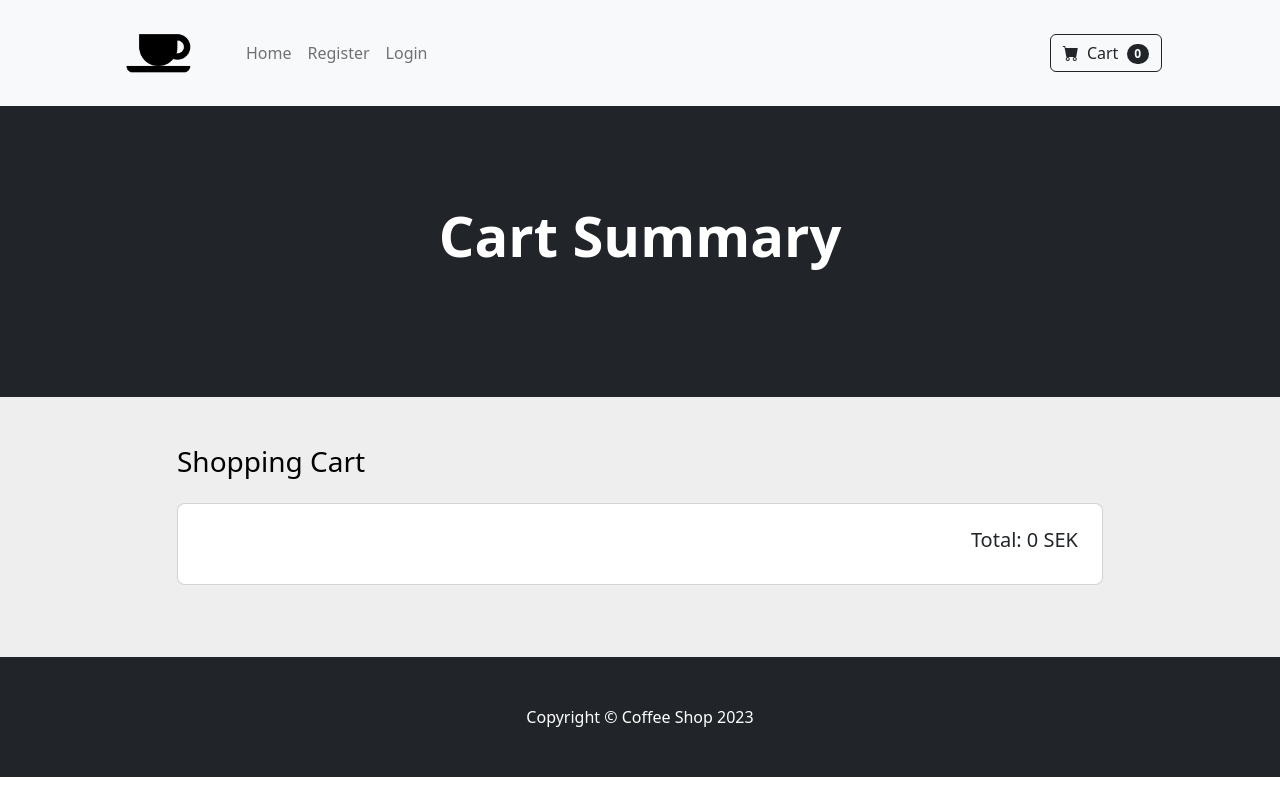
After one commit to Sanjivani-S/Coffee-Web-Shop-, a Django app: page /cart_summary/ in a window 1280 px wide. The commit adds this page. Run offline with Django 4.2, Linux system fonts and the light colour scheme; data that the repository does not hold is empty; some libraries are stand-ins or nearby versions.

Commit message:
cart functionality

```diff
--- a/Coffee_Web_Shop/Coffee_Web_Shop/settings.py
+++ b/Coffee_Web_Shop/Coffee_Web_Shop/settings.py
@@ -64,6 +64,7 @@ TEMPLATES = [
                 'django.template.context_processors.request',
                 'django.contrib.auth.context_processors.auth',
                 'django.contrib.messages.context_processors.messages',
+                'app_Coffee_Web_Shop.context_processors.cart'
             ],
         },
     },
--- a/Coffee_Web_Shop/Coffee_Web_Shop/urls.py
+++ b/Coffee_Web_Shop/Coffee_Web_Shop/urls.py
@@ -26,4 +26,10 @@ urlpatterns = [
     path('register/', views.register, name="register"),
     path('error/', views.error, name="error"),
     path('product_detail/<int:id>/', views.product_detail, name="product_detail"),
+    path('cart_summary/', views.cart_summary, name="cart_summary"),
+    path('add/', views.cart_add, name="cart_add"),
+    path('delete/', views.cart_delete, name="cart_delete"),
+    path('update/', views.cart_update, name="cart_update"),
+
+
 ]
--- /dev/null
+++ b/Coffee_Web_Shop/app_Coffee_Web_Shop/cart.py
@@ -0,0 +1,29 @@
+class Cart():
+    def __init__(self,request) :
+
+        self.session = request.session
+
+        cart = self.session.get('session_key')
+
+        if 'session_key' not in request.session:
+            cart = self.session['session_key'] = {}
+
+
+        self.cart = cart
+
+    def add(self, product):
+        product_id = str(product.product_id)
+
+        if product_id in self.cart:
+            pass
+        else:
+            self.cart[product_id]= {'product':str(product.name)}
+
+        self.session.modified = True
+
+    def __len__(self):
+        return len(self.cart)
+
+    def item(self):
+
+        return self.cart
--- /dev/null
+++ b/Coffee_Web_Shop/app_Coffee_Web_Shop/context_processors.py
@@ -0,0 +1,4 @@
+from .cart import Cart
+
+def cart(request):
+    return{'cart':Cart(request)}
--- a/Coffee_Web_Shop/app_Coffee_Web_Shop/models.py
+++ b/Coffee_Web_Shop/app_Coffee_Web_Shop/models.py
@@ -1,5 +1,6 @@
 from django.db import models
 from django.contrib.auth.models import User
+from django.urls import reverse
 
 # Create your models here.
 
--- a/Coffee_Web_Shop/app_Coffee_Web_Shop/static/css/register.css
+++ b/Coffee_Web_Shop/app_Coffee_Web_Shop/static/css/register.css
@@ -15,3 +15,11 @@
     color: grey;
     font-size: 10px;
 }
+
+.total_right{
+    text-align: right;
+}
+
+.sum_right{
+    text-align: right;
+}
--- a/Coffee_Web_Shop/app_Coffee_Web_Shop/templates/base.html
+++ b/Coffee_Web_Shop/app_Coffee_Web_Shop/templates/base.html
@@ -13,11 +13,13 @@
         <!-- Core theme CSS (includes Bootstrap)-->
         <link href="{% static 'css/shop.css' %}" rel="stylesheet">
         <link href="{% static 'css/register.css' %}" rel="stylesheet">
+        <script src="https://code.jquery.com/jquery-3.7.1.min.js" integrity="sha256-/JqT3SQfawRcv/BIHPThkBvs0OEvtFFmqPF/lYI/Cxo=" crossorigin="anonymous"></script>
     </head>
     <body>
         <nav class="navbar navbar-expand-lg navbar-light bg-light">
             <div class="container px-4 px-lg-5">
-                <a class="navbar-brand" href="#!">Coffee Shop</a>
+                <a class="navbar-brand" href="{% url 'shop' %}"><img src="{% static "img/LOGO.png" %}" width="80px" height="80px"></a>
+
                 <button class="navbar-toggler" type="button" data-bs-toggle="collapse" data-bs-target="#navbarSupportedContent" aria-controls="navbarSupportedContent" aria-expanded="false" aria-label="Toggle navigation"><span class="navbar-toggler-icon"></span></button>
                 <div class="collapse navbar-collapse" id="navbarSupportedContent">
                     <ul class="navbar-nav me-auto mb-2 mb-lg-0 ms-lg-4">
@@ -30,13 +32,14 @@
                         {% else %}
                             <li class="nav-item"><a class="nav-link" href="{% url 'user_login'%}">Login</a></li>
                         {% endif %}
+
                     </ul>
                     <form class="d-flex">
-                        <button class="btn btn-outline-dark" type="submit">
+                        <a href="{% url 'cart_summary'%}" class="btn btn-outline-dark" >
                             <i class="bi-cart-fill me-1"></i>
                             Cart
-                            <span class="badge bg-dark text-white ms-1 rounded-pill">0</span>
-                        </button>
+                            <span class="badge bg-dark text-white ms-1 rounded-pill" id="cart_quantity">{{ cart|length }}</span>
+                        </a>
                     </form>
                 </div>
             </div>
@@ -49,7 +52,7 @@
         </footer>
         <!-- Bootstrap core JS-->
         <script src="https://cdn.jsdelivr.net/npm/bootstrap@5.2.3/dist/js/bootstrap.bundle.min.js"></script>
-        <!-- Core theme JS-->
-        <script src="js/scripts.js"></script>
+        <!-- Core theme JS
+        <script src="js/scripts.js"></script> -->
     </body>
     </html>
--- /dev/null
+++ b/Coffee_Web_Shop/app_Coffee_Web_Shop/templates/cart_summary.html
@@ -0,0 +1,86 @@
+{% extends "base.html" %}
+{% load static %}
+
+{% block content %}
+        <!-- Header-->
+        <header class="bg-dark py-5">
+            <div class="container px-4 px-lg-5 my-5">
+                <div class="text-center text-white">
+                    <h1 class="display-4 fw-bolder">Cart Summary</h1>
+                    <br>
+
+                </div>
+            </div>
+        </header>
+
+
+        <section class="h-100" style="background-color: #eee;">
+            <div class="container h-100 py-5">
+              <div class="row d-flex justify-content-center align-items-center h-100">
+                <div class="col-10">
+
+                  <div class="d-flex justify-content-between align-items-center mb-4">
+                    <h3 class="fw-normal mb-0 text-black">Shopping Cart</h3>
+
+                  </div>
+                  {% for product in items %}
+                  <div class="card rounded-3 mb-4">
+                    <div class="card-body p-4">
+                      <div class="row d-flex justify-content-between align-items-center">
+                        <div class="col-md-2 col-lg-2 col-xl-2">
+
+                          <img
+                            src="{% static product.img %}"
+                            class="img-fluid rounded-3" alt="{{ product.name }}">
+
+                        </div>
+
+
+                        <div class="col-md-3 col-lg-3 col-xl-3">
+                          <p class="lead fw-normal mb-2">{{ product.name }}</p>
+
+                        </div>
+                        <div class="col-md-3 col-lg-3 col-xl-2 d-flex">
+                          <button class="btn btn-link px-2"
+                            onclick="this.parentNode.querySelector('input[type=number]').stepDown()">
+                            <i class="fas fa-minus"></i>
+                          </button>
+
+                          <input id="form1" min="0" name="quantity" value="1" type="number"
+                            class="form-control form-control-sm" />
+
+                          <button class="btn btn-link px-2"
+                            onclick="this.parentNode.querySelector('input[type=number]').stepUp()">
+                            <i class="fas fa-plus"></i>
+                          </button>
+                        </div>
+                        <div class="col-md-3 col-lg-2 col-xl-2 offset-lg-1">
+                          <h5 class="mb-0" id="price">SEK {{ product.price}}</h5>
+                        </div>
+
+                        <div class="col-md-1 col-lg-1 col-xl-1 text-end">
+                          <a href="#!" class="text-danger"><i class="fas fa-trash fa-lg">X</i></a>
+                        </div>
+
+                      </div>
+                    </div>
+                  </div>
+                  {% endfor %}
+                  <div class="card rounded-3 mb-4">
+                    <div class="card-body p-4">
+                      <div class="sum_right">
+
+                        <h5>Total: {{ total }} SEK</h5>
+
+                </div>
+            </div>
+        </div>
+    </section>
+
+
+
+
+
+
+
+{% endblock %}
--- a/Coffee_Web_Shop/app_Coffee_Web_Shop/views.py
+++ b/Coffee_Web_Shop/app_Coffee_Web_Shop/views.py
@@ -1,9 +1,10 @@
-from django.shortcuts import render
-from django.http import HttpResponseRedirect, HttpResponse
+from django.shortcuts import render, get_object_or_404
+from django.http import HttpResponseRedirect, HttpResponse, JsonResponse
 from app_Coffee_Web_Shop.registration_form import RegistrationForm
 from django.urls import reverse
 import random
 from .models import Product
+from .cart import Cart
 
 from django.urls import reverse
 from django.contrib.auth.decorators import login_required
@@ -99,3 +100,41 @@ def register(request):
 
 def error(request):
     return render(request, 'error.html')
+
+
+
+
+def cart_add(request):
+    cart = Cart(request)
+    if request.POST.get('action') =='post':
+        product_id = int(request.POST.get('product_id'))
+        product = get_object_or_404(Product, product_id=product_id)
+        cart.add(product=product)
+
+        cart_quantity = cart.__len__()
+        response = JsonResponse({'qty:':cart_quantity})
+        #response = JsonResponse({'Product Name:':product.name})
+        return response
+
+def cart_summary(request):
+    cart = Cart(request)
+    items = cart.item()
+    product_list = []
+    item_list = []
+    total = 0
+    product = Product.objects.all()
+
+    for x in items:
+        product_list.append(*items[x].values())
+    for p in product:
+        if p.name in product_list:
+           item_list.append({'name':p.name,'img':p.img.url,'price':str(p.price).replace(".", ":")})
+           total=total+p.price
+
+    return render(request,'cart_summary.html',{'items':item_list,'total':total})
+
+def cart_delete(request):
+    pass
+
+def cart_update(request):
+    pass
```
Also changed, not shown: Coffee_Web_Shop/app_Coffee_Web_Shop/templates/product_detail.html (+31 -2 lines), Coffee_Web_Shop/app_Coffee_Web_Shop/static/img/LOGO.png (added), Coffee_Web_Shop/app_Coffee_Web_Shop/static/img/LOGO2.png (added).
